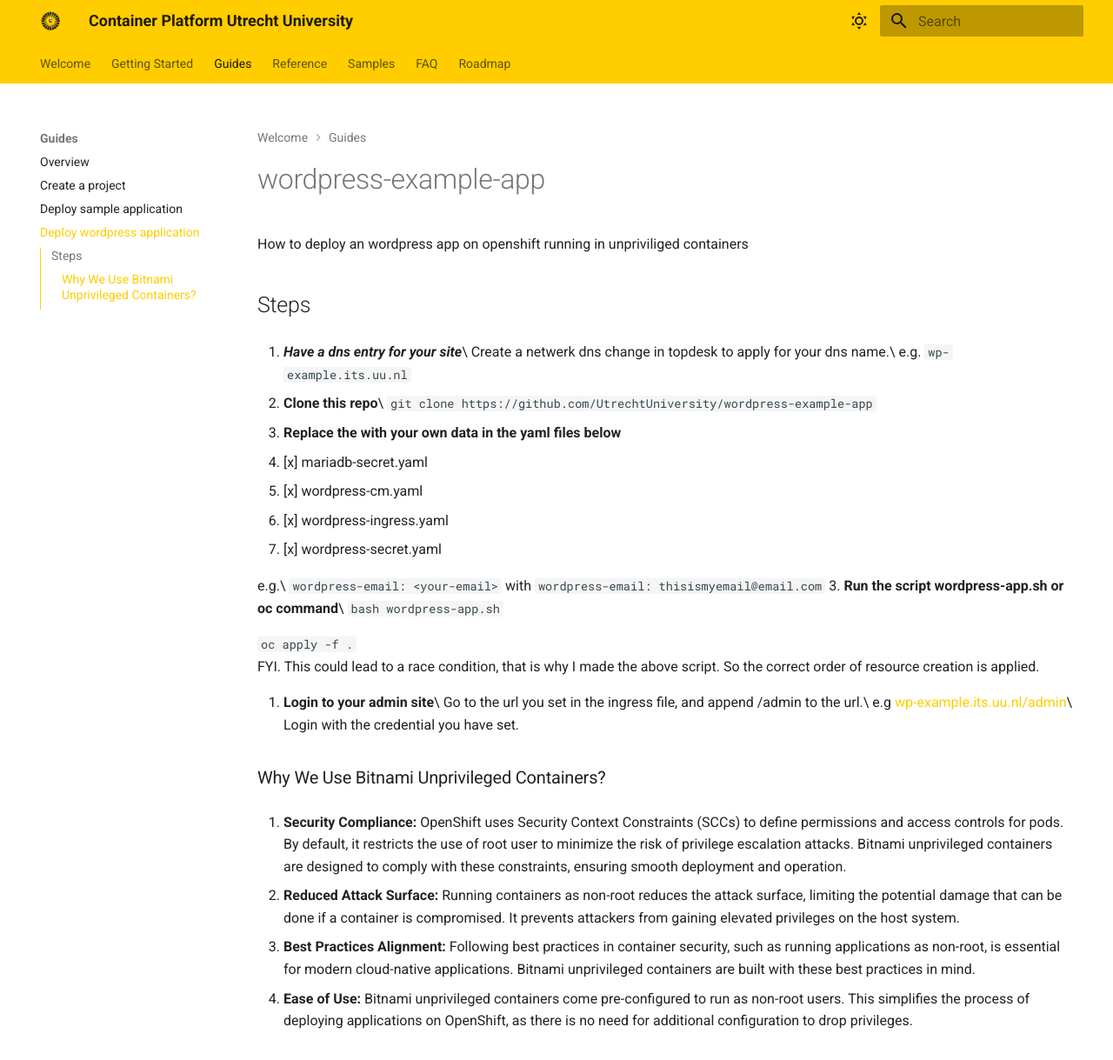
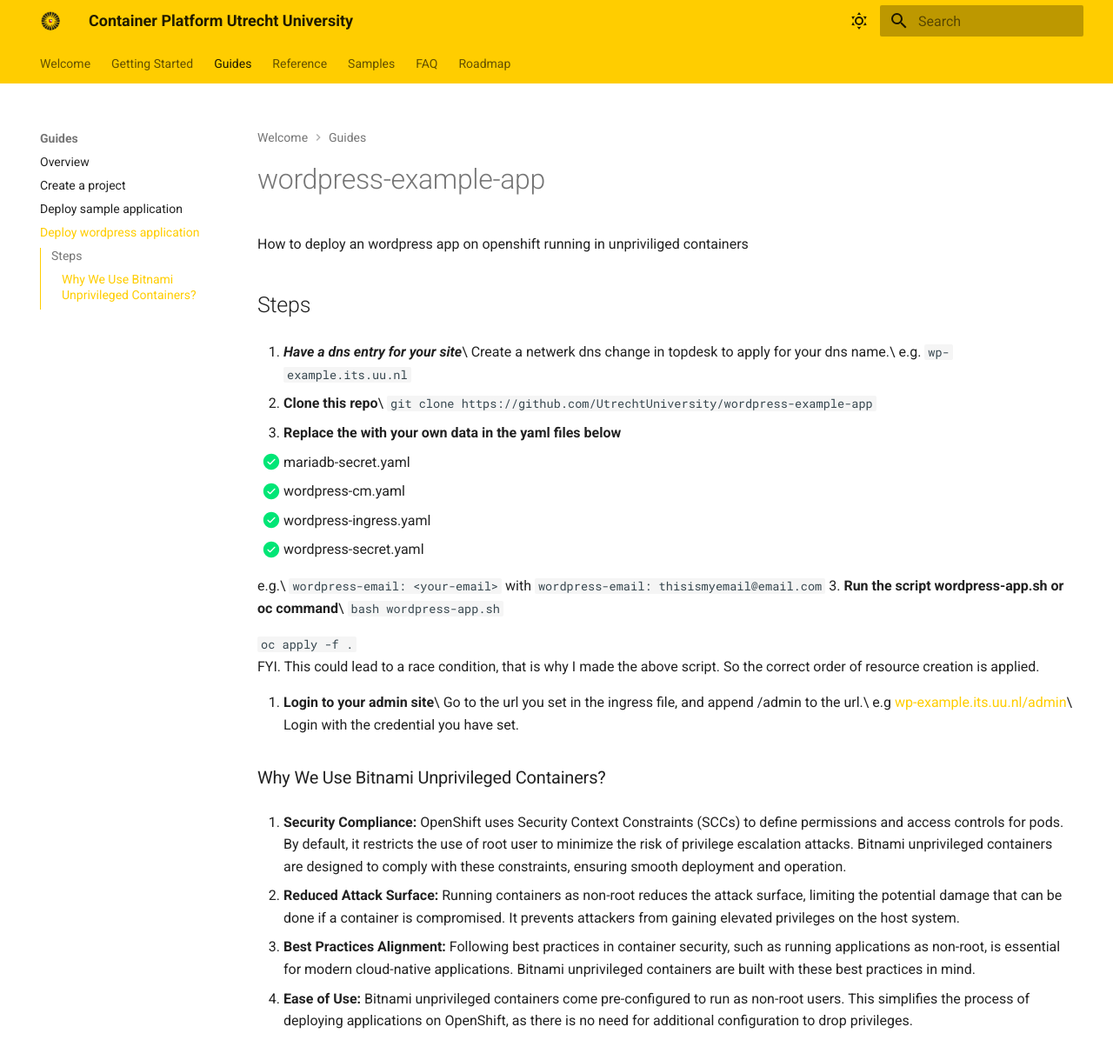
Before and after one commit to UtrechtUniversity/containerplatform-docs, an MkDocs documentation site: the page built from docs/content/guides/wordpress-example-app.md, in a window 1280 px wide and 1219 px high. Shown: the whole window at 87% size. Built offline with MkDocs 1.6.1 and Material for MkDocs 9.7.7, drawn with Linux system fonts in a browser that asks for light colours.

Commit message:
add extension for checkbox

```diff
--- a/mkdocs.yml
+++ b/mkdocs.yml
@@ -67,3 +67,8 @@
     - Overview: content/samples/samples.md
   - FAQ: faq.md
   - Roadmap: roadmap.md
+
+markdown_extensions:
+  - def_list
+  - pymdownx.tasklist:
+      custom_checkbox: true
```
